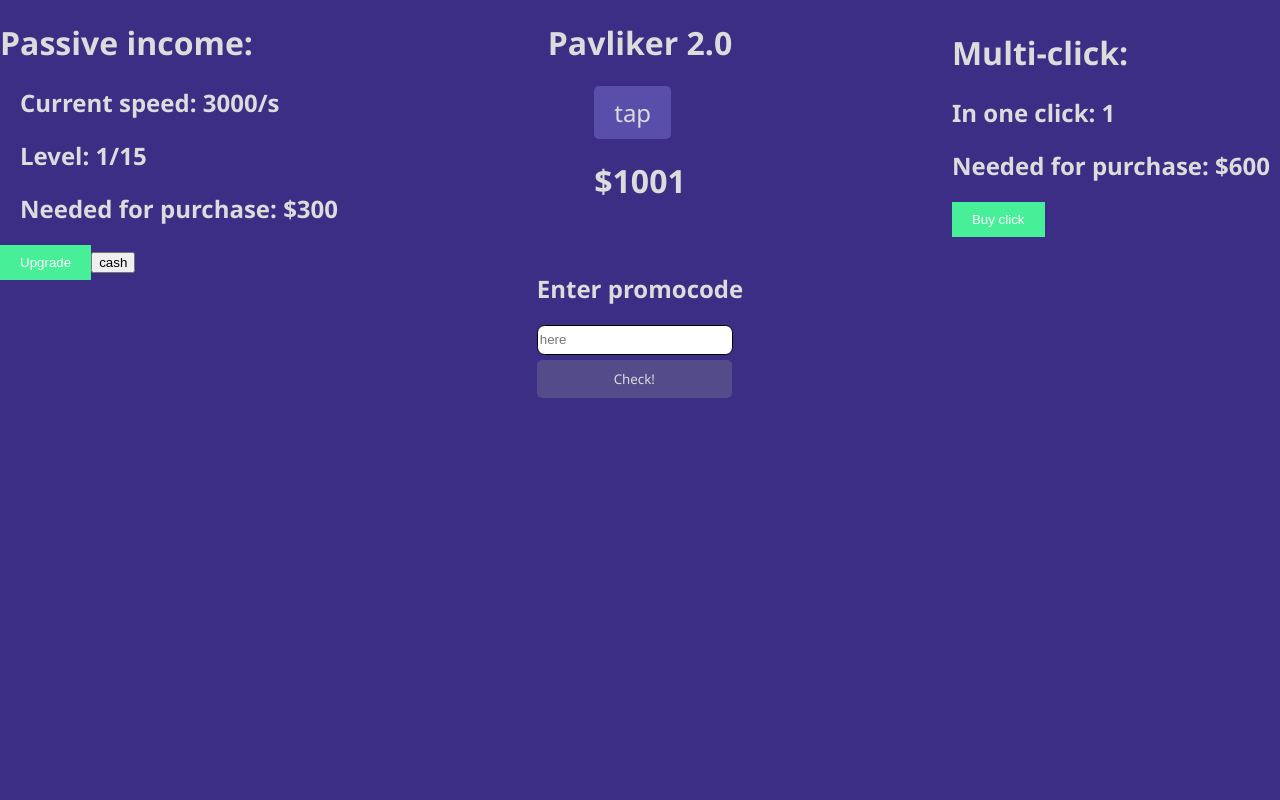
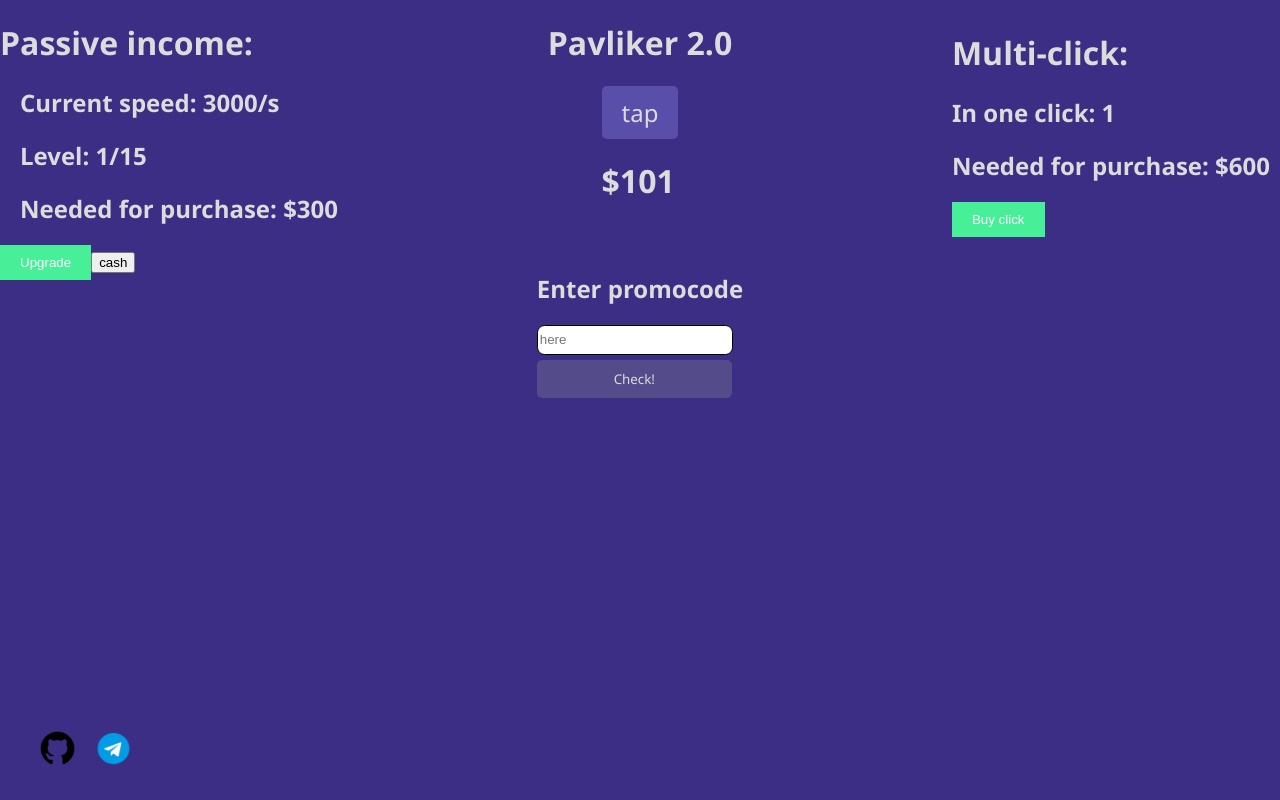
Before and after one commit to artemka-ismagilov/pavliker2.0, a React (Vite) app: page / in a window 1280 px wide. Built offline with nearby package versions, Linux system fonts and the light colour scheme.

Commit message:
urls to tg and guthub

```diff
--- a/src/App.css
+++ b/src/App.css
@@ -44,10 +44,29 @@ html, body {
   justify-content: flex-start; /* Выравниваем элементы по верхнему краю */
   margin-right: 20px; /* Отступ справа для разделения с основным контентом */
 }
-
+.gitHubImage{
+  height: 35px;
+  width: 35px;
+  cursor: pointer;
+}
+.tgImage{
+  height: 35px;
+  width: 57px;
+}
+.icon {
+  margin-left: 10px; /* Отступ между иконками */
+  cursor: pointer; /* Указываем, что элементы кликабельны */
+}
 h1, h2, p {
   color: rgb(220, 220, 220); /* Цвет текста заголовка */
   font-family: 'Segoe UI', Tahoma, Geneva, Verdana, sans-serif; /* Шрифт */
+}
+.bottomPanel {
+  position: absolute; /* Используем абсолютное позиционирование */
+  left: 30px; /* Отступ от левого края */
+  bottom: 30px; /* Отступ от нижнего края */
+  display: flex; /* Используем flexbox для горизонтального расположения */
+  align-items: center; /* Центрируем иконки по вертикали */
 }
 
 .countStyle {
--- a/src/App.jsx
+++ b/src/App.jsx
@@ -4,11 +4,12 @@ import IncrementButton from './components/IncrementButton';
 import HandleKeyDown from './components/HandleKeyDown';
 import promoCodes, { superPromoCode } from './components/promoCodes';
 import MultiClickSystem from './components/MultiClickSystem';
+import BottomPanel from './components/BottomPanel';
 import PromoCodeChecker from './components/PromoCodeChecker';
 import './App.css';
 
 function App() {
-  const [count, setCount] = useState(1000);
+  const [count, setCount] = useState(100);
   const [speedToIncrement, setSpeedToIncrement] = useState(3000);
   const [priceToUpdateSpeed, setPriceToUpdateSpeed] = useState(300);
   const [level, setLevel] = useState(1);
@@ -111,6 +112,7 @@ function App() {
       {timeUntilNextPromo > 0 && (
         <p>{`Time until entry: ${timeUntilNextPromo} seconds`}</p>
       )}
+    <BottomPanel />
     </>
   );
 }
--- /dev/null
+++ b/src/components/BottomPanel.jsx
@@ -0,0 +1,25 @@
+import github from "../assets/github.png"
+import tg from "../assets/tg.png"
+
+function BottomPanel(){
+
+    function urlToGithub(){
+        window.open("https://github.com/artemka-ismagilov/pavliker2.0", '_blank')
+    }
+    function urlToTelegram(){
+        window.open("https://t.me/qweKendrick228", '_blank')
+    }
+
+    return(
+        <div className='bottomPanel'>
+            <div className='icon' onClick={urlToGithub} >
+                <img className='gitHubImage' src={github} alt="" />
+            </div>
+            <div className='icon' onClick={urlToTelegram}  >
+                <img className='tgImage' src={tg} alt="" />
+            </div>
+        </div>
+    )
+}
+
+export default BottomPanel;
```
Also changed, not shown: src/assets/github.png (added), src/assets/tg.png (added).
